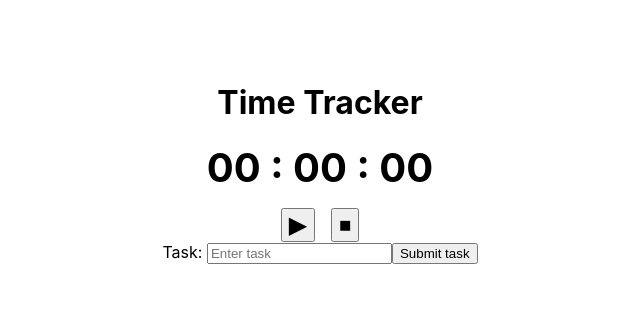
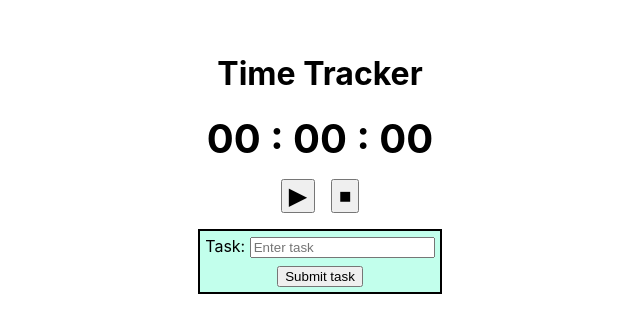
Before and after one commit to fre-ben/remote-assignment-timetracker, a Next.js app: page / in a window 1280 px wide. Shown: the part 237-570 px from the top of the page, without its empty margins (320-960 px from the left). Built offline with nearby package versions, Linux system fonts and the light colour scheme.

Commit message:
💄 Add simple style to form

```diff
--- a/components/tracker/TimeTracker.module.css
+++ b/components/tracker/TimeTracker.module.css
@@ -13,3 +13,13 @@
 .buttonContainer button {
   font-size: 1.5em;
 }
+
+.formContainer {
+  display: grid;
+  margin-top: 1em;
+  row-gap: 0.5em;
+  background-color: rgb(194, 255, 236);
+  border: 2px solid black;
+  padding: 0.3em;
+  justify-items: center;
+}
--- a/components/tracker/TimeTracker.tsx
+++ b/components/tracker/TimeTracker.tsx
@@ -74,7 +74,7 @@ function TimeTracker() {
         </button>
         <button onClick={resetTimer}>⏹</button>
       </div>
-      <form onSubmit={handleTaskSubmit}>
+      <form className={styles.formContainer} onSubmit={handleTaskSubmit}>
         <label>
           Task:{" "}
           <input
```
